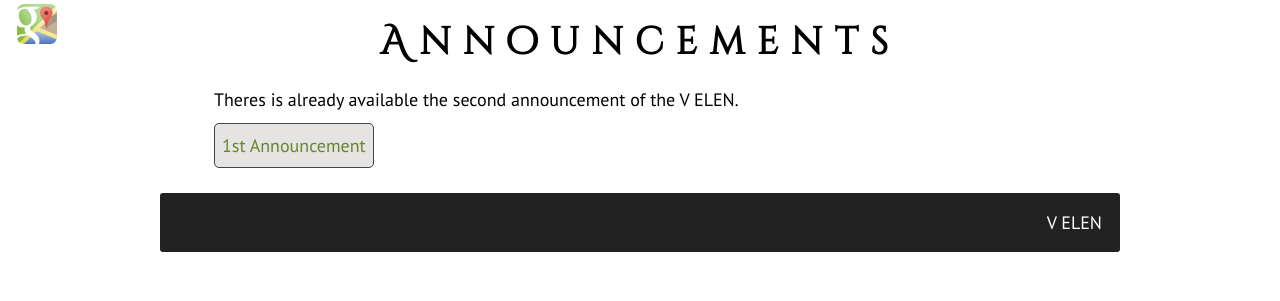
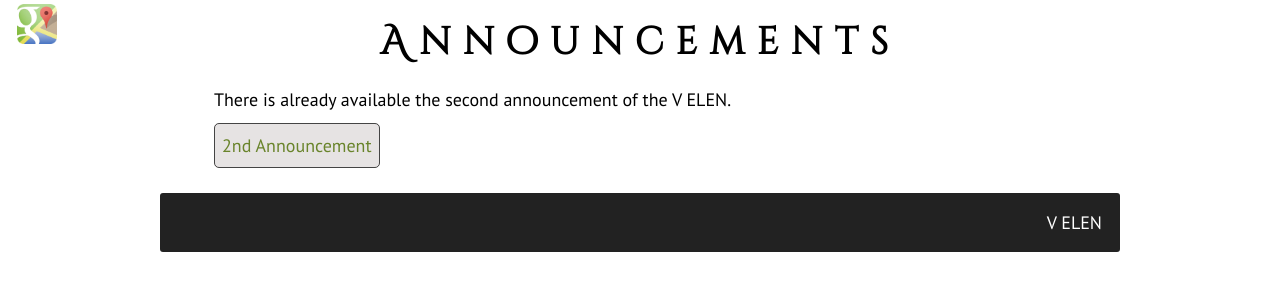
Before and after one commit to Greenderella/ELEN2015, a PHP site: page /english/circulares.php in a window 1280 px wide. Shown: the part 387-688 px from the top of the page. Run offline with PHP 8.4, Linux system fonts and the light colour scheme; some libraries are stand-ins or nearby versions.

Commit message:
Argggg, errores de fechas

```diff
--- a/english/circulares.php
+++ b/english/circulares.php
@@ -4,10 +4,10 @@
 			<div class="wrap">
 				<div class="printSolo">
 					<h2 id="Circulares">Announcements</h2>
-					Theres is already available the second announcement of the V ELEN.
+					There is already available the second announcement of the V ELEN.
 				<br />
 				<br />
-					<a class="descarga" href="../Descargas/2nd Announcement August 2015.pdf">1st Announcement</a>
+					<a class="descarga" href="../Descargas/2nd Announcement August 2015.pdf">2nd Announcement</a>
 				</div>
 			</div>
 
--- a/english/sede.php
+++ b/english/sede.php
@@ -23,7 +23,7 @@
 					<br />
 					<br />
 					<h3>IMPORTANT:</h3>
-					Reservations will be made with 50% of the total amount of the stay until August 31st, 2015 by transfer / deposit to the bank account or using Paypal, and the remaining 50% until October 31st, 2015.
+					Reservations will be made with 50% of the total amount of the stay until August 31st, 2015 by transfer / deposit to the bank account or using Paypal, and the remaining 50% until November 16st, 2015.
 					<br />
 					Once the transfer of the reservation is made, we request you to send the scanned proof to the e-mail address of the V ELEN (<a href="mailto:elen2015argentina@gmail.com">elen2015argentina@gmail.com</a>). In the matter you shall indicate RESERVATION_ LAST NAME. The original coupon must be presented at the Residence entrance; otherwise, the total of the stay will be charged. Indicate in the e-mail the full name which matches the payment deposit and who will you share a room with.
 					<br />
```
